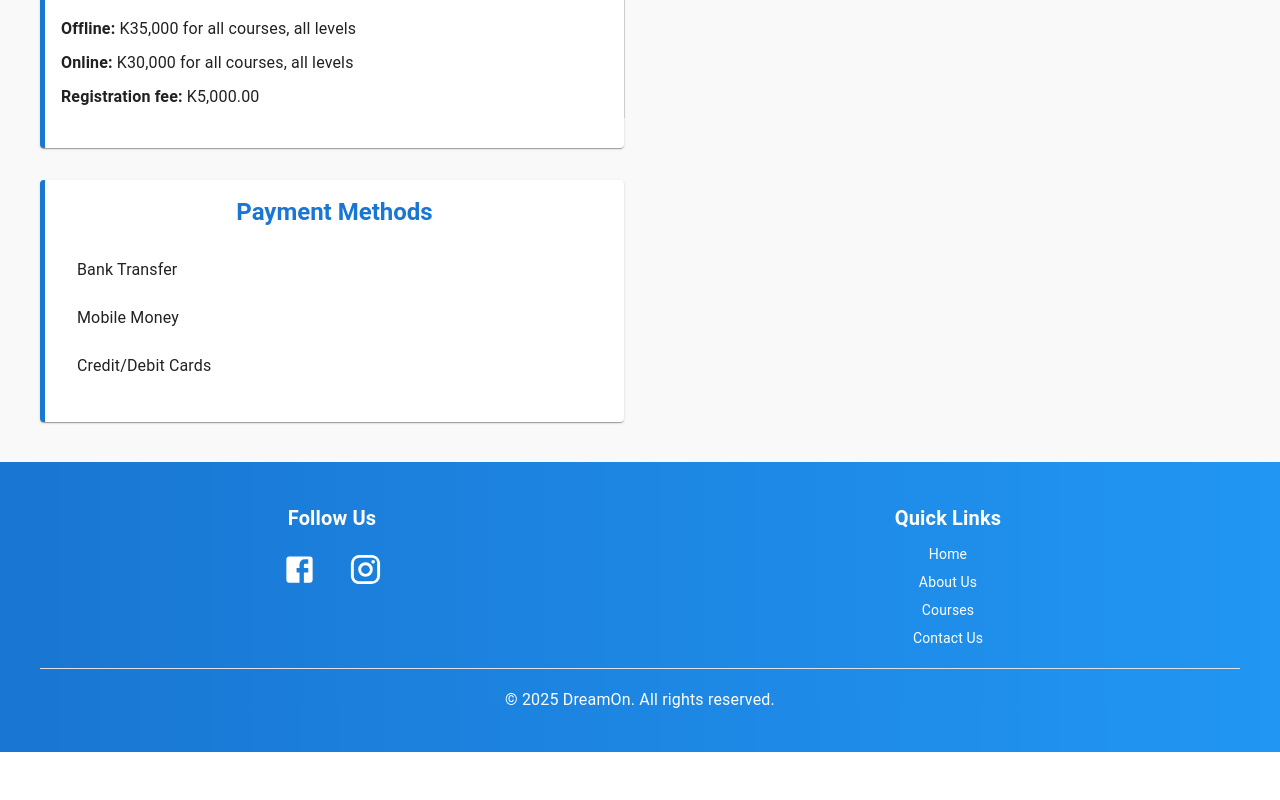
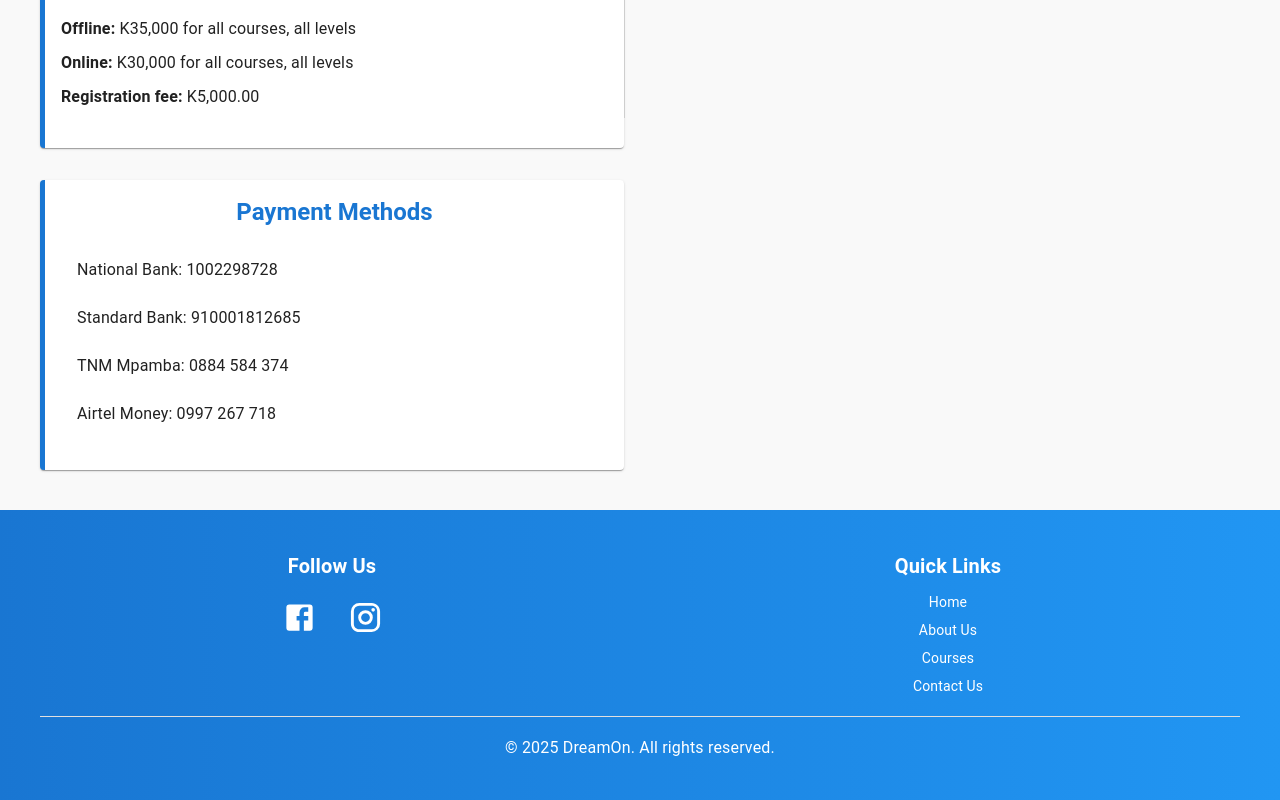
Before and after one commit to WilliamSato77/dreamon, a React (Create React App) app: page /coursedetails/1 in a window 1280 px wide. Shown: the part 817-1617 px from the top of the page. Before the commit the page ends 1569 px from the top, so only its background shows below. Built offline with nearby package versions, Linux system fonts and the light colour scheme.

Commit message:
updated payment details

```diff
--- a/src/components/coursedetails/Coursedetails.js
+++ b/src/components/coursedetails/Coursedetails.js
@@ -355,13 +355,16 @@ function Coursedetails() {
               </Typography>
               <List>
                 <ListItem>
-                  <ListItemText primary="Bank Transfer" />
+                  <ListItemText primary="National Bank: 1002298728" />
                 </ListItem>
                 <ListItem>
-                  <ListItemText primary="Mobile Money" />
+                  <ListItemText primary="Standard Bank: 910001812685" />
                 </ListItem>
                 <ListItem>
-                  <ListItemText primary="Credit/Debit Cards" />
+                  <ListItemText primary="TNM Mpamba: 0884 584 374" />
+                </ListItem>
+                <ListItem>
+                  <ListItemText primary="Airtel Money: 0997 267 718" />
                 </ListItem>
               </List>
             </CardContent>
```
